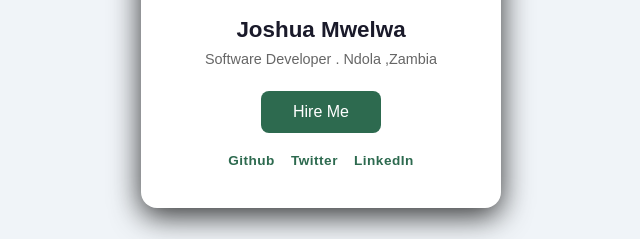
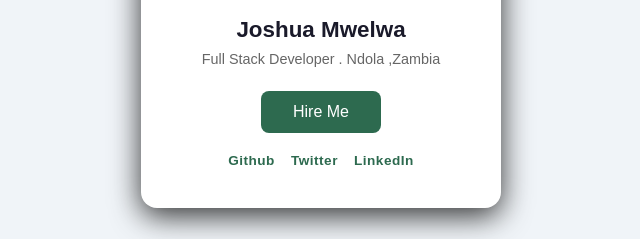
Before and after one commit to mwelwadev333/Personal_Profile_card, a plain HTML site: page index.html in a window 1280 px wide. Shown: the part 368-607 px from the top of the page, 319-959 px from the left. Drawn offline with Linux system fonts and the light colour scheme.

Commit message:
Update index.html

```diff
--- a/index.html
+++ b/index.html
@@ -13,7 +13,7 @@
     <div class="card_avatar">
     </div>
     <h1 class="card_name">Joshua Mwelwa</h1>
-    <p class="card_role">Software Developer . Ndola ,Zambia</p>
+    <p class="card_role">Full Stack Developer . Ndola ,Zambia</p>
     <button class="card_btn">Hire Me</button>
 
     <div class="card_links">
```
